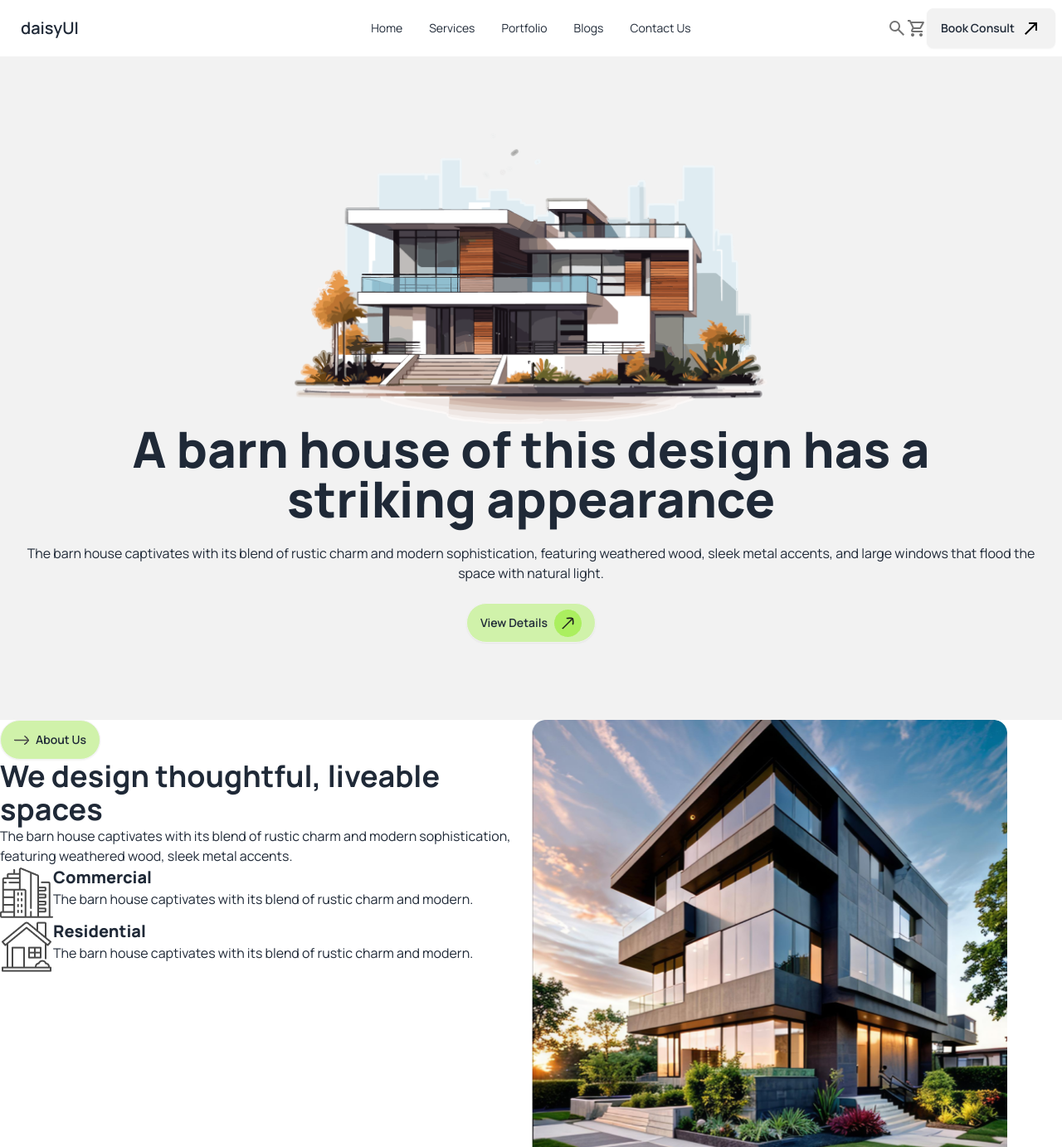
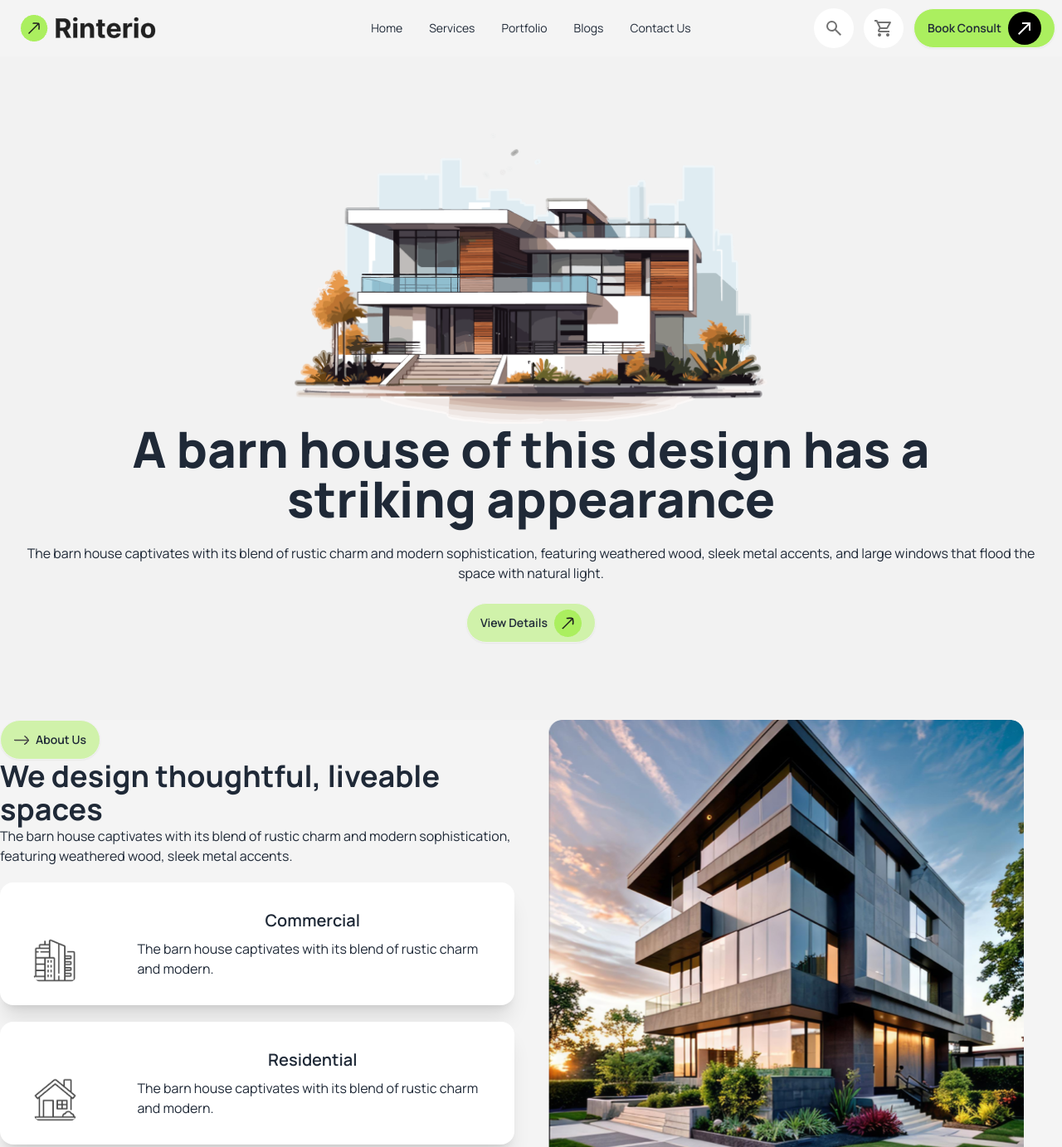
Before and after one commit to AmitKumarSutradhar/rinterio, a plain HTML site: page index.html in a window 1280 px wide. Shown: the top 1383 px of the page at 83% size. Drawn offline with nearby package versions, Linux system fonts and the light colour scheme.

Commit message:
Responsive header section

```diff
--- a/index.html
+++ b/index.html
@@ -24,10 +24,10 @@
 </head>
 <body class="manrope-font">
     <!-- Header Section Start  -->
-    <header>
+    <header class="bg-[#F4F4F4]">
         <nav>
             <div class="container mx-auto">
-                <div class="navbar bg-base-100">
+                <div class="navbar">
                     <div class="navbar-start">
                         <div class="dropdown">
                             <div tabindex="0" role="button" class="btn btn-ghost lg:hidden">
@@ -52,7 +52,14 @@
                                 <li><a>Contact Us</a></li>
                             </ul>
                         </div>
-                        <a class="btn btn-ghost text-xl">daisyUI</a>
+                        <a class="btn btn-ghost text-xl">
+                            <figure class="justify-start">
+                                <img
+                                  src="assets/black-logo.png"
+                                  alt="Shoes"
+                                  class="rounded-xl" />
+                              </figure>
+                        </a>
                     </div>
                     <div class="navbar-center hidden lg:flex">
                         <ul class="menu menu-horizontal px-1">
@@ -64,21 +71,23 @@
                         </ul>
                     </div>
                     <div class="navbar-end">
-                        <div class="">
+                        <div class="bg-[#fff] p-3 rounded-full">
                             <svg xmlns="http://www.w3.org/2000/svg" height="24px" viewBox="0 -960 960 960" width="24px" fill="#737373">
                                 <path d="M784-120 532-372q-30 24-69 38t-83 14q-109 0-184.5-75.5T120-580q0-109 75.5-184.5T380-840q109 0 184.5 75.5T640-580q0 44-14 83t-38 69l252 252-56 56ZM380-400q75 0 127.5-52.5T560-580q0-75-52.5-127.5T380-760q-75 0-127.5 52.5T200-580q0 75 52.5 127.5T380-400Z"/>
                             </svg>
                         </div>
-                        <div class="">
+                        <div class="bg-[#fff] p-3 rounded-full mx-3">
                             <svg xmlns="http://www.w3.org/2000/svg" height="24px" viewBox="0 -960 960 960" width="24px" fill="#737373">
                                 <path d="M280-80q-33 0-56.5-23.5T200-160q0-33 23.5-56.5T280-240q33 0 56.5 23.5T360-160q0 33-23.5 56.5T280-80Zm400 0q-33 0-56.5-23.5T600-160q0-33 23.5-56.5T680-240q33 0 56.5 23.5T760-160q0 33-23.5 56.5T680-80ZM246-720l96 200h280l110-200H246Zm-38-80h590q23 0 35 20.5t1 41.5L692-482q-11 20-29.5 31T622-440H324l-44 80h480v80H280q-45 0-68-39.5t-2-78.5l54-98-144-304H40v-80h130l38 80Zm134 280h280-280Z"/>
                             </svg>
                         </div>
-                        <button class="btn">
+                        <button class="btn bg-[#ABEF5F] rounded-full">
                             Book Consult
-                            <svg xmlns="http://www.w3.org/2000/svg" height="24px" viewBox="0 -960 960 960" width="24px" fill="#000">
-                                <path d="m216-160-56-56 464-464H360v-80h400v400h-80v-264L216-160Z"/>
-                            </svg>
+                            <div class="bg-[#000] p-2  rounded-full">
+                                <svg xmlns="http://www.w3.org/2000/svg" class="" height="24px" viewBox="0 -960 960 960" width="24px" fill="#fff">
+                                    <path d="m216-160-56-56 464-464H360v-80h400v400h-80v-264L216-160Z"/>
+                                </svg>
+                            </div>
                         </button>
                     </div>
                 </div>
@@ -114,9 +123,9 @@
     <!-- Main Section Start  -->
     <main>
         <!-- About Us Section Start -->
-        <section id="about-us" class="about-us">
+        <section id="about-us" class="about-us bg-[#F4F4F4]">
            <div class="container mx-auto">
-            <div class="grid grid-cols-2">
+            <div class="grid lg:grid-cols-2 grid-cols-1 gap-10">
                 <div class="">
                     <div class="">
                         <button class="btn bg-[#D0F2AA] rounded-full">
@@ -125,24 +134,32 @@
                           </button>
                     </div>
                     <h2 class="text-4xl font-bold">We design thoughtful, liveable spaces</h2>
-                    <p class="text-base">The barn house captivates with its blend of rustic charm and modern sophistication, featuring weathered wood, sleek metal accents.</p>
+                    <p class="text-base mb-5">The barn house captivates with its blend of rustic charm and modern sophistication, featuring weathered wood, sleek metal accents.</p>
                     <div class="">
-                        <div class="flex">
-                            <div class="">
-                                <img src="assets/commercial.png" alt="">
-                            </div>
-                            <div class="">
-                                <h3 class="text-xl font-extrabold">Commercial</h3>
-                                <p class="text-base">The barn house captivates with its blend of rustic charm and modern.</p>
+                        <div class="card bg-[#fff] w-full shadow-xl flex-row mb-5">
+                            <figure class="px-10 pt-10 justify-start">
+                              <img
+                                src="assets/commercial.png"
+                                alt="Shoes"
+                                class="rounded-xl" />
+                            </figure>
+                            <div class="card-body items-center text-center justify-start">
+                              <h2 class="card-title">Commercial</h2>
+                              <p class="text-left">The barn house captivates with its blend of rustic charm and modern.</p>
                             </div>
                         </div>
-                        <div class="flex">
-                            <div class="">
-                                <img src="assets/residential.png" alt="">
-                            </div>
-                            <div class="">
-                                <h3 class="text-xl font-extrabold">Residential</h3>
-                                <p class="text-base">The barn house captivates with its blend of rustic charm and modern.</p>
+
+                        <div class="card bg-[#fff] w-full shadow-xl flex-row">
+                            <figure class="px-10 pt-10 justify-start">
+                              <img
+                                src="assets/residential.png"
+                                alt="Shoes"
+                                class="rounded-xl" />
+                            </figure>
+                            <div class="card-body items-center text-center">
+                              <h2 class="card-title">Residential</h2>
+                              <p class="text-left">The barn house captivates with its blend of rustic charm and modern.</p>
+
                             </div>
                         </div>
                     </div>
```
